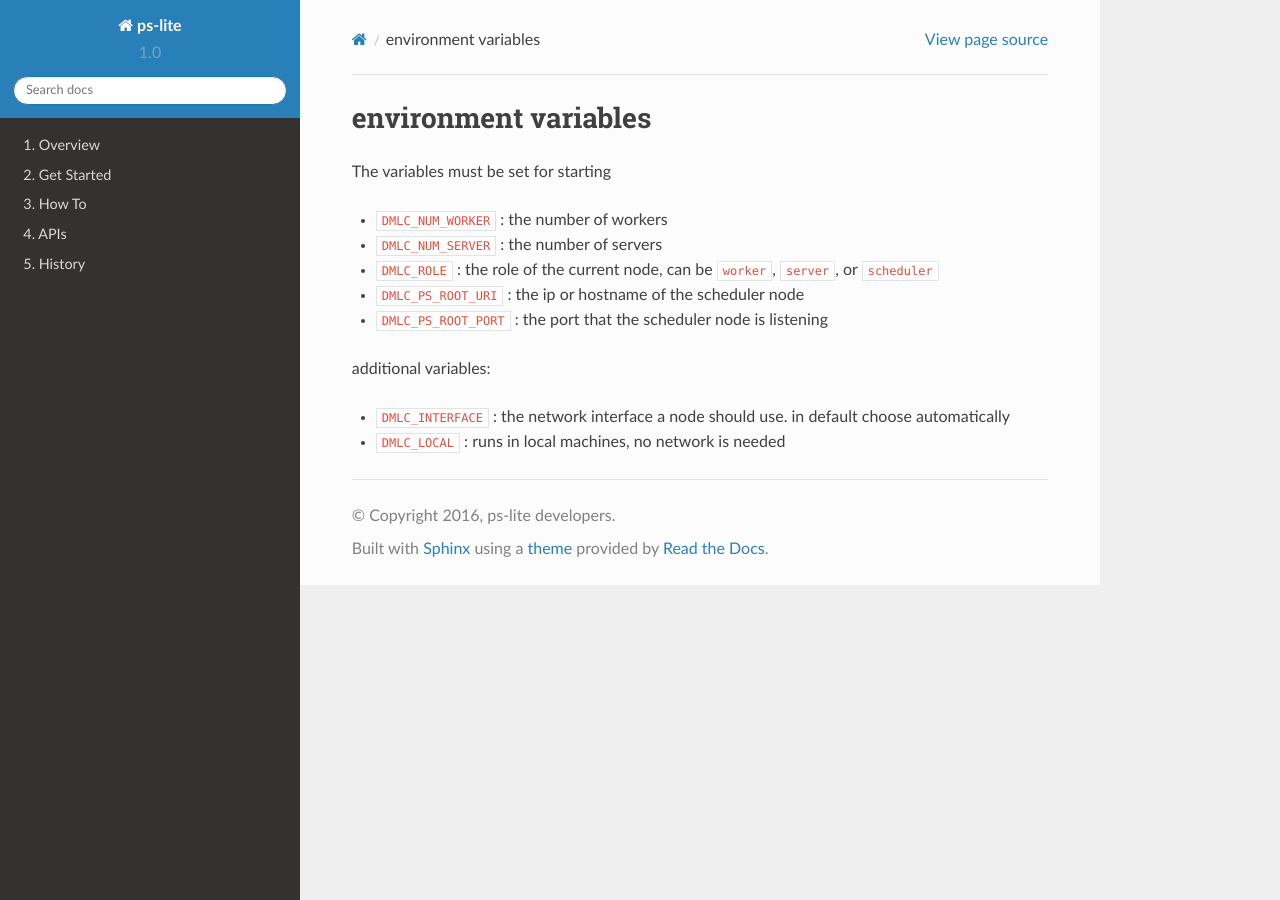
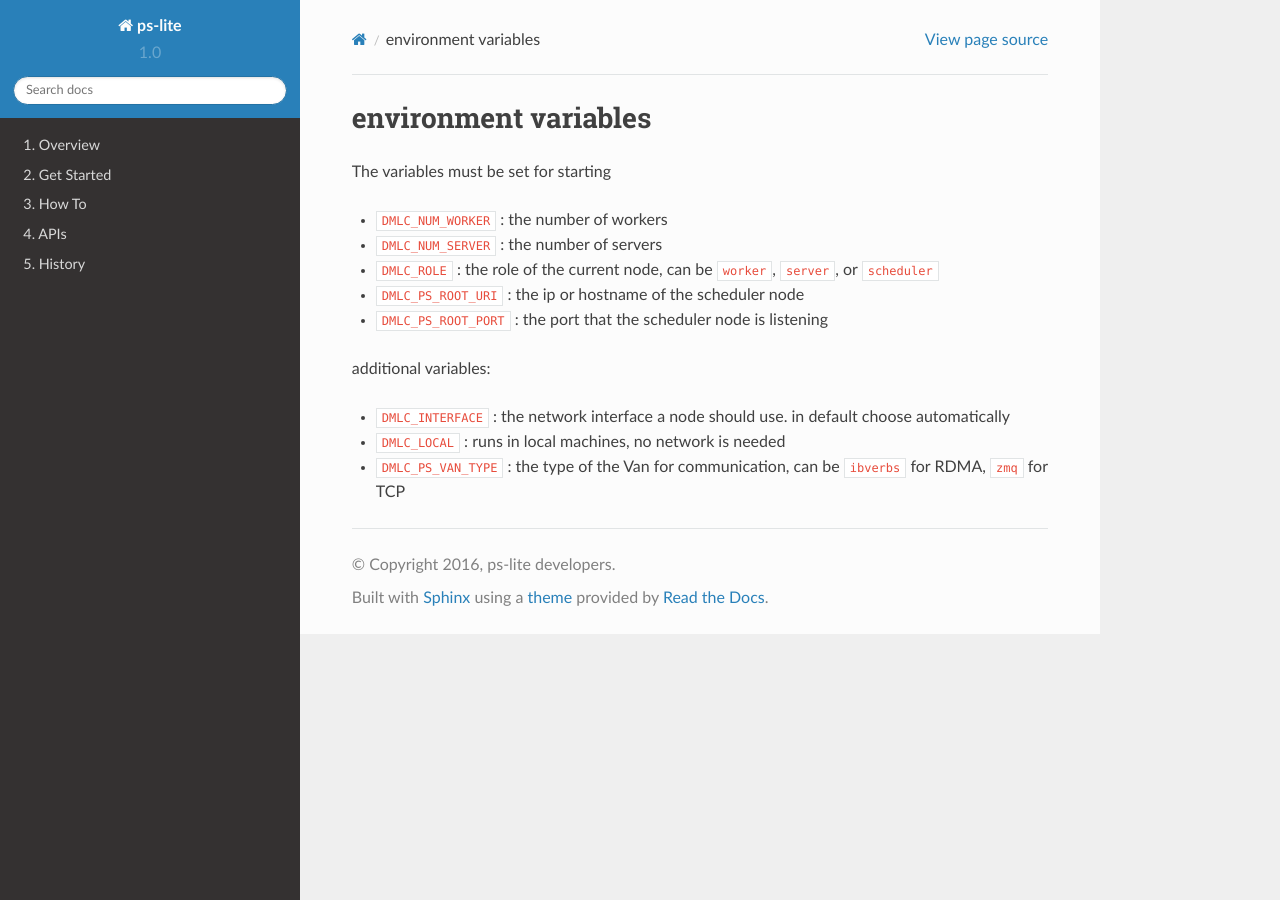
Before and after one commit to dmlc/ps-lite, a Sphinx documentation site: the page built from docs/env.md, in a window 1280 px wide. Built offline with Sphinx 7.4.7 and the Read the Docs theme 2.0.0, drawn with Linux system fonts in a browser that asks for light colours.

Commit message:
Update env.md

```diff
--- a/docs/env.md
+++ b/docs/env.md
@@ -13,3 +13,4 @@ additional variables:
 - `DMLC_INTERFACE` : the network interface a node should use. in default choose
   automatically
 - `DMLC_LOCAL` : runs in local machines, no network is needed
+- `DMLC_PS_VAN_TYPE` : the type of the Van for communication, can be `ibverbs` for RDMA, `zmq` for TCP
```
